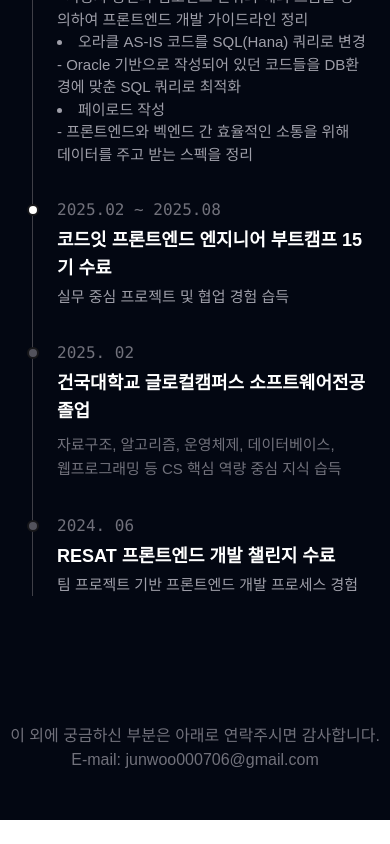
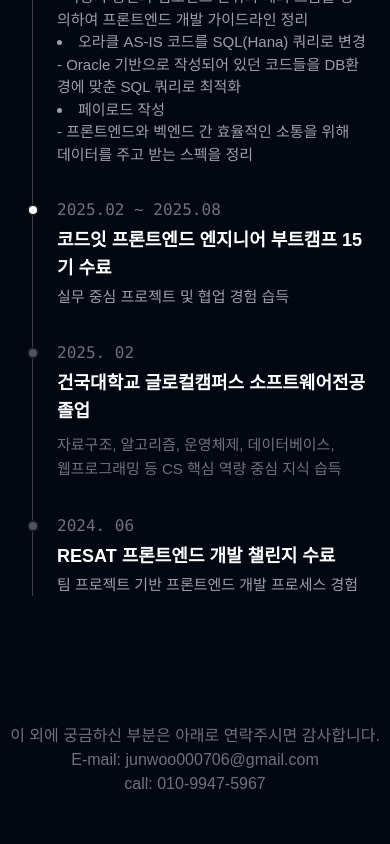
Before and after one commit to wnsdn00/portfolio, a Next.js app: page / in a window 390 px wide. Shown: the part 3369-4213 px from the top of the page. Before the commit the page ends 4189 px from the top, so only its background shows below. Built offline with nearby package versions, Linux system fonts and the light colour scheme.

Commit message:
Update Footer component with additional contact info
Added a phone contact to the footer.

```diff
--- a/components/Footer.tsx
+++ b/components/Footer.tsx
@@ -2,7 +2,8 @@ export default function Footer() {
   return (
     <footer className="py-12 text-center text-zinc-500">
       이 외에 궁금하신 부분은 아래로 연락주시면 감사합니다.<br/>
-      E-mail: junwoo000706@gmail.com
+      E-mail: junwoo000706@gmail.com<br/>
+      call: 010-9947-5967
     </footer>
   );
 }
```
